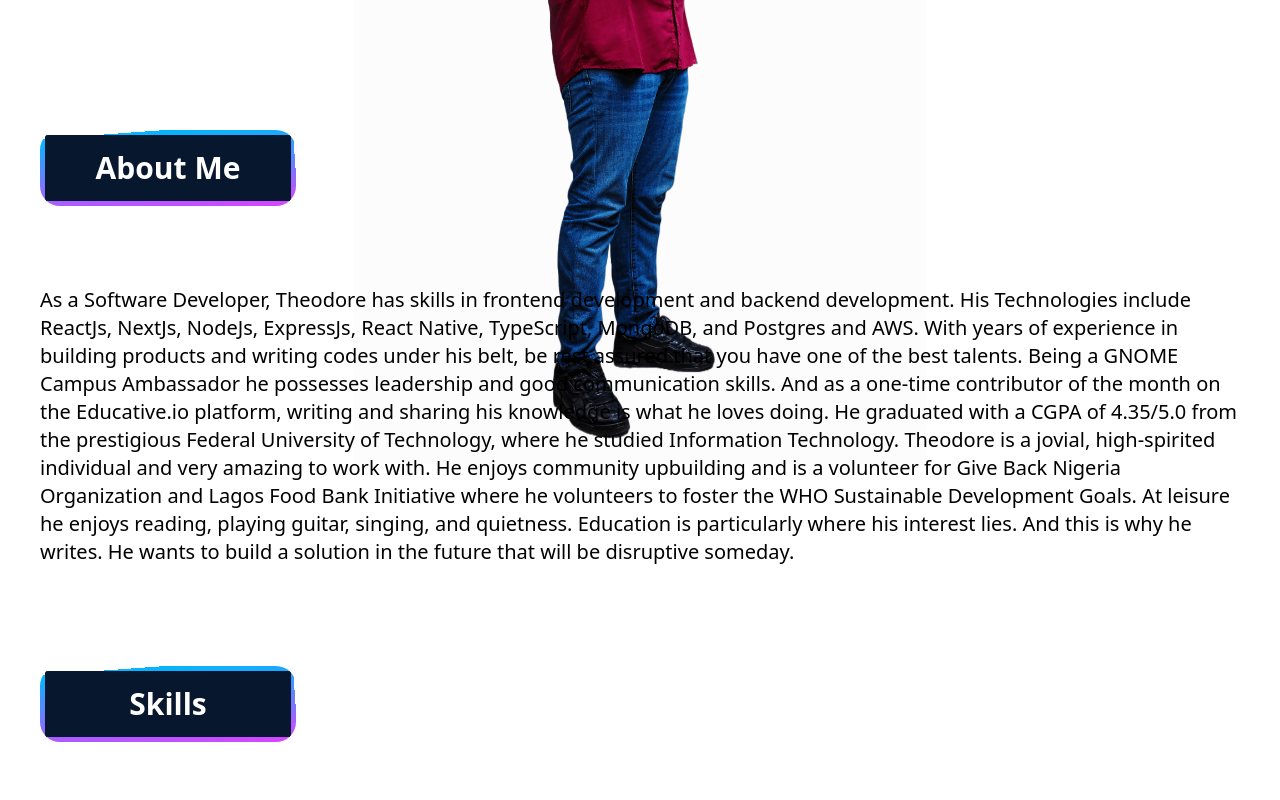
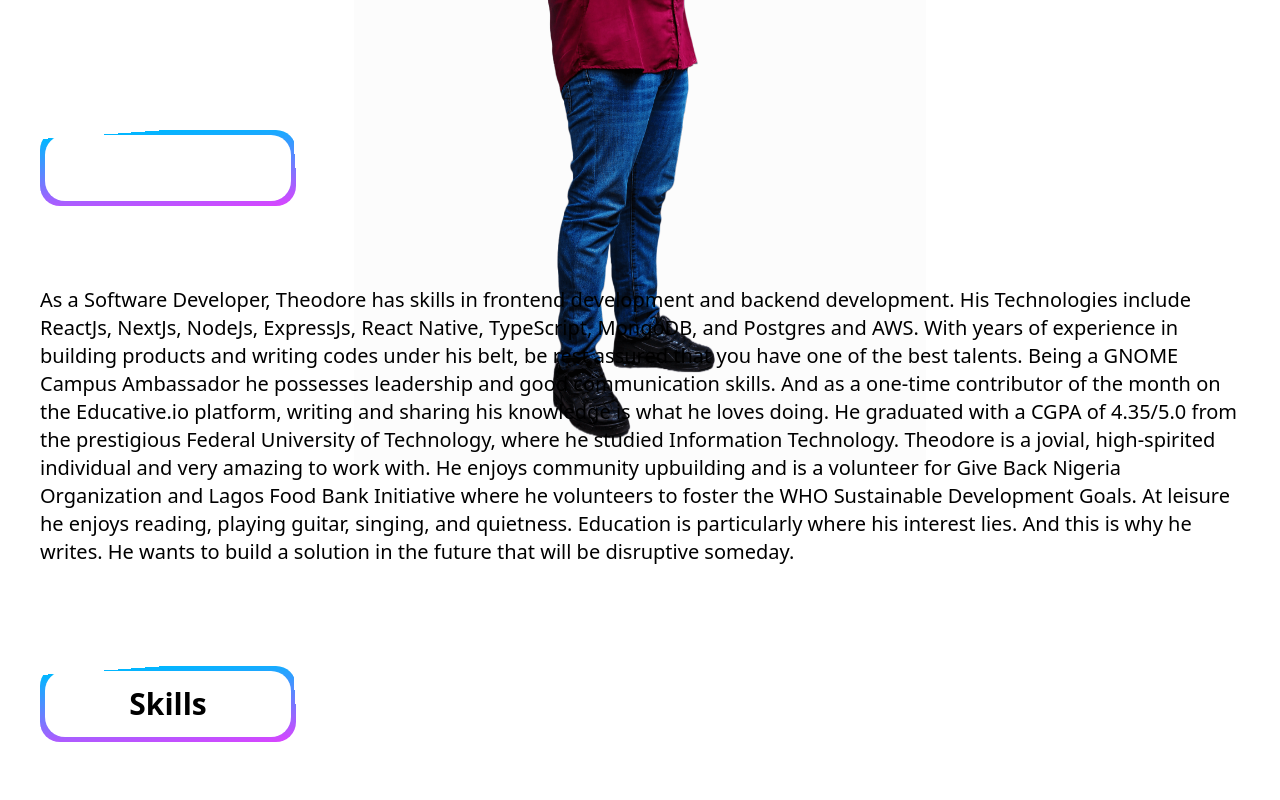
Before and after one commit to Theodore-Kelechukwu-Onyejiaku/theodore-k-o, a React (Create React App) app in the folder frontend/: page / in a window 1280 px wide. Shown: the part 360-1160 px from the top of the page. Built offline with nearby package versions, Linux system fonts and the light colour scheme; a web font is replaced by a local one; what cursor-trails would draw is missing.

Commit message:
made changesto UI

```diff
--- a/frontend/public/index.html
+++ b/frontend/public/index.html
@@ -1,15 +1,13 @@
 <!DOCTYPE html>
 <html lang="en">
+
 <head>
   <meta charset="utf-8" />
-    <link rel="icon" href="%PUBLIC_URL%/favicon.ico" />
+  <link rel="icon" href="theo.png" />
   <meta name="viewport" content="width=device-width, initial-scale=1" />
   <meta name="theme-color" content="#000000" />
-    <meta
-      name="description"
-      content="Web site created using create-react-app"
-    />
-    <link rel="apple-touch-icon" href="%PUBLIC_URL%/logo192.png" />
+  <meta name="Theodore Kelechukwu Onyejiaku" content="Theodore's portfolio website" />
+  <link rel="apple-touch-icon" href="theo.png" />
   <!--
       manifest.json provides metadata used when your web app is installed on a
       user's mobile device or desktop. See https://developers.google.com/web/fundamentals/web-app-manifest/
@@ -24,8 +22,9 @@
       work correctly both with client-side routing and a non-root public URL.
       Learn how to configure a non-root public URL by running `npm run build`.
     -->
-    <title>React App</title>
+  <title>Theodore K. O.</title>
 </head>
+
 <body>
   <noscript>You need to enable JavaScript to run this app.</noscript>
   <div id="root"></div>
@@ -40,4 +39,5 @@
       To create a production bundle, use `npm run build` or `yarn build`.
     -->
 </body>
+
 </html>
--- a/frontend/src/components/About.js
+++ b/frontend/src/components/About.js
@@ -4,7 +4,7 @@ export default function About() {
             <div className="md:pt-20 pt-10">
                 <div className='dark:bg-black dark:bg-opacity-100 px-5 md:p-10' data-aos="fade-up" data-aos-duration="1500">
                     <div>
-                        <div className='card w-64 mx-auto md:w-fit md:mx-0 text-center'>
+                        <div className='card-no-bg w-64 mx-auto md:w-fit md:mx-0 text-center'>
                             <span className='font-bold md:text-3xl p-5 text-white w-64 text-center'>About Me</span>
                         </div>
                         <p className='pt-5 md:pt-20 dark:text-white text-md md:text-xl font-thin'>
--- a/frontend/src/components/Articles.js
+++ b/frontend/src/components/Articles.js
@@ -8,7 +8,7 @@ export default function About() {
     return (
         <div className='dark:bg-black dark:bg-opacity-100 px-5 py-10 md:p-10' data-aos="fade-up" data-aos-duration="1500" id='articles'>
             <div className=''>
-                <div className='card w-64 mx-auto md:w-fit md:mx-0 my-5'>
+                <div className='card-no-bg w-64 mx-auto md:w-fit md:mx-0 my-5'>
                     <span className='font-bold md:text-3xl p-5 text-white w-64 text-center'>Articles</span>
                 </div>
                 <p className='pt-5 md:pt-20 dark:text-white text-md md:text-xl'>
--- a/frontend/src/components/Contact.js
+++ b/frontend/src/components/Contact.js
@@ -69,7 +69,7 @@ export default function Contact() {
     return (
         <div className='dark:bg-black dark:bg-opacity-100 py-10 md:p-10 px-5' id='contact'>
 
-            <div className='card w-64 mx-auto md:w-fit md:mx-0 my-5'>
+            <div className='card-no-bg w-64 mx-auto md:w-fit md:mx-0 my-5'>
                 <span className='font-bold md:text-3xl w-64 text-center p-5 text-white'>Contact Me</span>
             </div>
             <div className='flex py-5 flex-col space-x-0 space-y-10 md:space-y-0 md:space-x-10 md:flex-row'>
--- a/frontend/src/components/Projects.js
+++ b/frontend/src/components/Projects.js
@@ -3,12 +3,12 @@ import projects from '../utils/projects'
 export default function Projects() {
     return (
         <div  className='overflow-hidden dark:bg-black dark:bg-opacity-100 py-10 md:p-10 px-5 w-full' id='projects'>
-            <div className='card w-64 mx-auto md:w-fit md:mx-0 my-5'>
+            <div className='card-no-bg w-64 mx-auto md:w-fit md:mx-0 my-5'>
                 <span className='font-bold md:text-3xl p-5 text-white w-64 text-center'>Projects</span>
             </div>
             <div className='flex flex-col items-center py-10'>
                 {projects.map((pro, index) =>
-                    <div data-aos={parseInt(index) % 2 === 0 ? "fade-right" : "fade-left"} data-aos-duration="3000" key={pro.id} className='w-full md:w-1/2 m-auto'>
+                    <div data-aos={parseInt(index) % 2 === 0 ? "fade-right" : "fade-left"} data-aos-duration="2000" key={pro.id} className='w-full md:w-1/2 m-auto'>
                         <p className='dark:text-white py-3 text-2xl font-bold'>{pro.title}</p>
                         <img className='border' src={pro.image} />
                         <p className='py-3 '>
--- a/frontend/src/components/Skills.js
+++ b/frontend/src/components/Skills.js
@@ -10,8 +10,8 @@ import ParticlesBg from 'particles-bg'
 export default function Skills() {
     return (
         <div data-aos="fade-left" data-aos-duration="1500" className='dark:bg-black dark:bg-opacity-100 py-10 md:p-10' id='skills'>
-            <div className='card w-64 mx-auto md:w-fit md:mx-0 my-5'>
-                <span className='font-bold md:text-3xl p-5 text-white w-64 text-center'>Skills</span>
+            <div className='card-no-bg w-64 mx-auto md:w-fit md:mx-0 my-5'>
+                <span className='font-bold md:text-3xl p-5 dark:text-white w-64 text-center'>Skills</span>
             </div>
             <div className='grid grid-cols-2 gap-y-10 md:grid-cols-4 mx-5 mt-20 relative'>
                 <div className='relative overflow-hidden group flex flex-col justify-center items-center  shadow-lg top-0 hover:-top-10 transition-all ease-in duration-500'>
--- a/frontend/src/index.css
+++ b/frontend/src/index.css
@@ -22,10 +22,6 @@ body {
   overflow-x: hidden;
 }
 
-/* * {
-  color: black;
-} */
-
 .card {
   position: relative;
   display: flex;
@@ -34,7 +30,19 @@ body {
   border-radius: 20px;
 }
 
+.card-no-bg {
+  position: relative;
+  display: flex;
+  flex-direction: column;
+  overflow: hidden;
+  border-radius: 20px;
+}
+
 .card * {
+  z-index: 1;
+}
+
+.card-no-bg * {
   z-index: 1;
 }
 
@@ -47,7 +55,8 @@ body {
   background: #07182E;
 }
 
-.card::before {
+.card::before,
+.card-no-bg::before {
   content: '';
   position: absolute;
   width: 100%;
@@ -57,6 +66,26 @@ body {
   transition: all 0.2s linear;
 }
 
+.card::after {
+  content: '';
+  position: absolute;
+  background: #07182E;
+  inset: 5px;
+  border-radius: 20px;
+}
+
+.dark .card-no-bg::after{
+  background-color: black;
+}
+.card-no-bg::after {
+  content: '';
+  position: absolute;
+  background: white;
+  inset: 5px;
+  border-radius: 20px;
+}
+
+
 @keyframes rotBGimg {
   from {
     transform: rotate(0deg);
@@ -65,14 +94,6 @@ body {
   to {
     transform: rotate(360deg);
   }
-}
-
-.card::after {
-  content: '';
-  position: absolute;
-  background: #07182E;
-  inset: 5px;
-  /* border-radius: 15px; */
 }
 
 input,
```
Also changed, not shown: frontend/src/utils/projects.js (+11 -7 lines), frontend/public/manifest.json, frontend/public/theo.png (added), 13 other files (tests, documents, lock files or other folders). Lines whose indentation alone changed are shown as unchanged.
